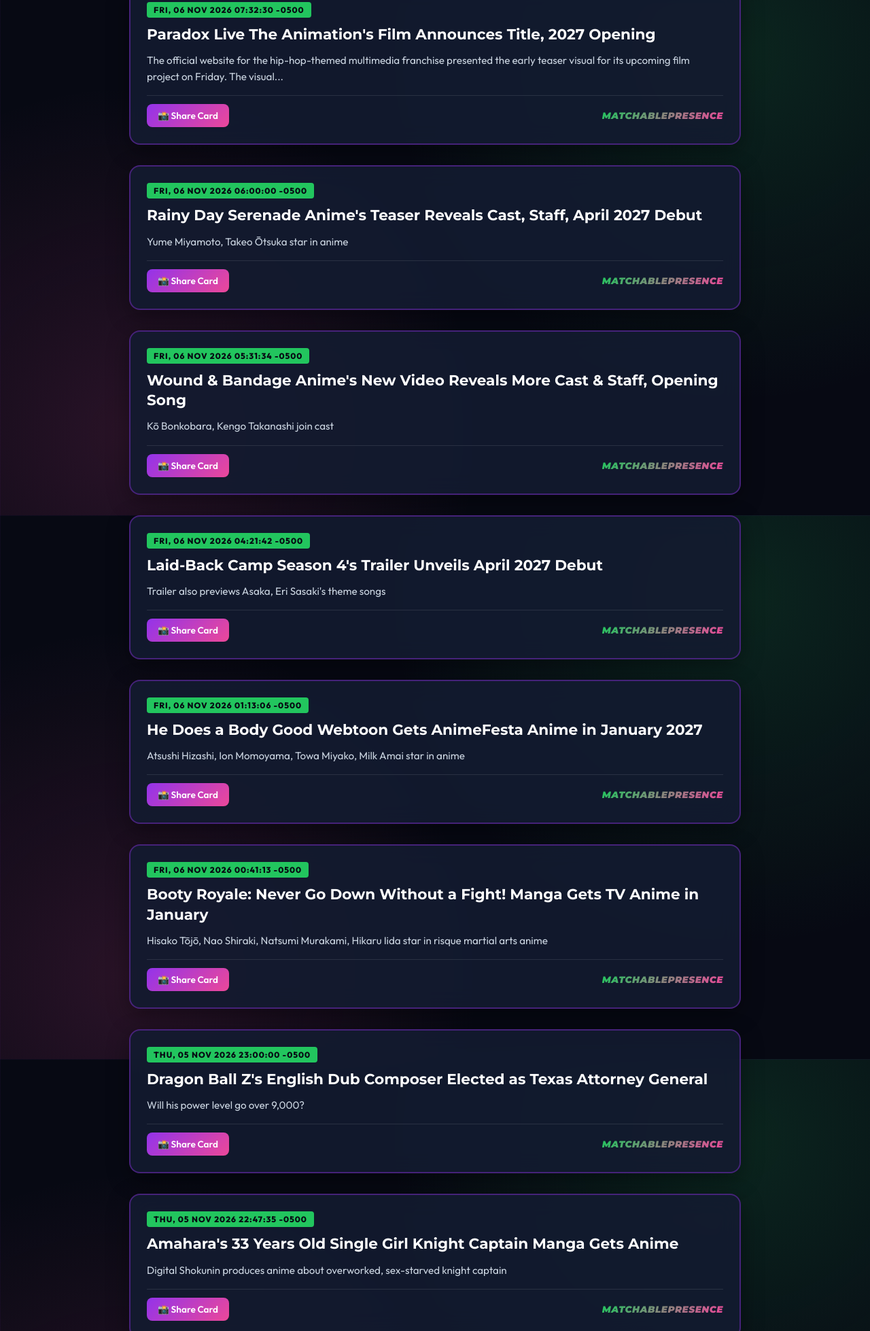
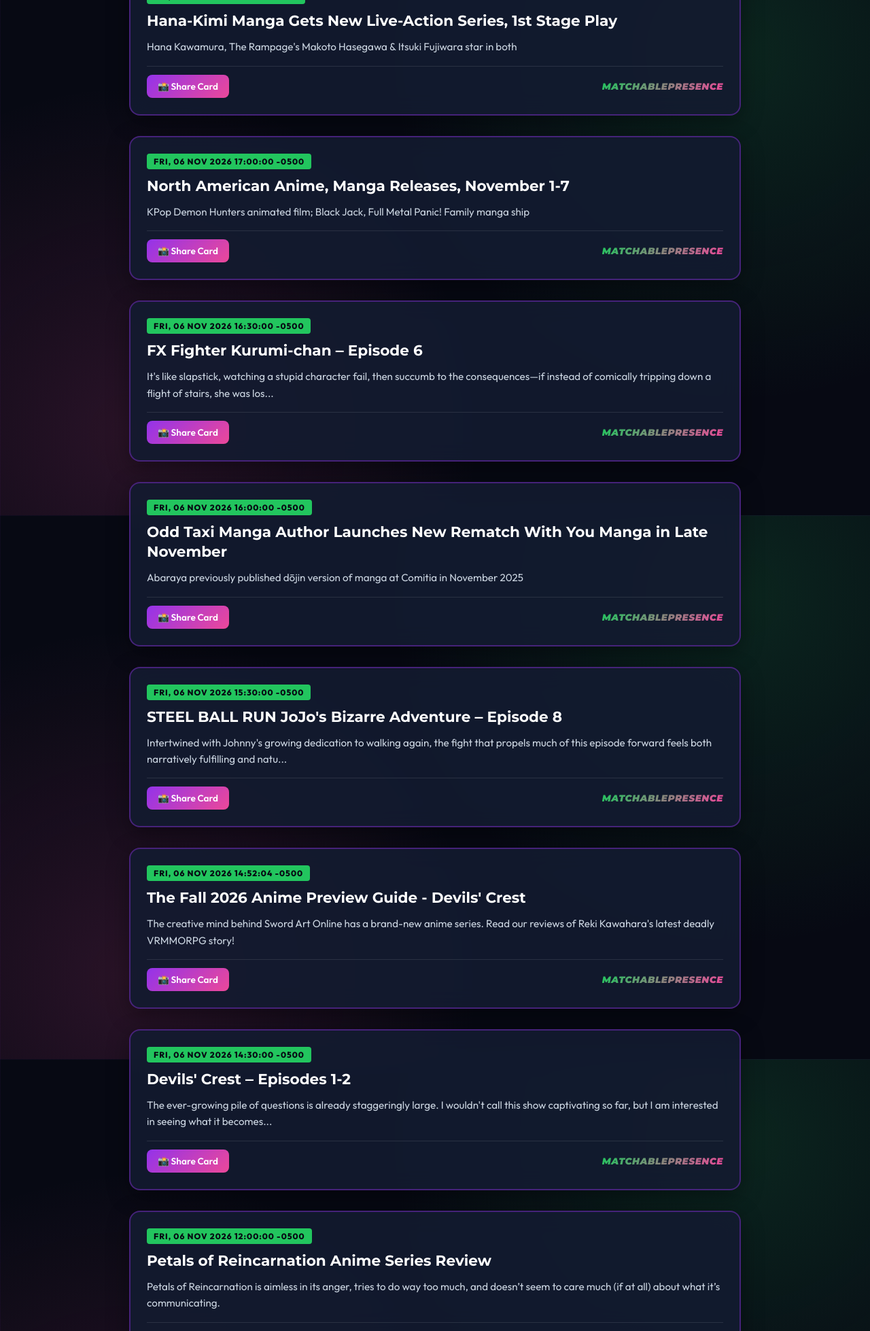
Before and after one commit to the-honored-00/matchablepresence, a plain HTML site: page index.html in a window 1280 px wide. Shown: the part 842-2800 px from the top of the page at 68% size. Drawn offline with nearby package versions, Linux system fonts and the light colour scheme.

Commit message:
Auto-update anime news feed

```diff
--- a/index.html
+++ b/index.html
@@ -215,9 +215,9 @@
 
             <div class="news-content-box">
                 <div>
-                    <div class="news-meta">Fri, 06 Nov 2026 10:00:00 -0500</div>
-                    <a href="https://www.animenewsnetwork.com/this-week-in-games/2026-11-05/hacking-your-evercold-pikmin/.243468" target="_blank" class="news-title">This Week in Games - Hacking your Evercold Pikmin</a>
-                    <p class="news-summary">Jean-Karlo has the update on the Goddess of Victory: NIKKE security exploit, a brand-new holiday, and the new classes coming to Final Fantasy XIV.</p>
+                    <div class="news-meta">Fri, 06 Nov 2026 21:00:00 -0500</div>
+                    <a href="https://www.animenewsnetwork.com/interest/2026-11-06/dragon-dogma-2-dark-arisen-game-collaborates-with-delicious-in-dungeon/.243563" target="_blank" class="news-title">Dragon's Dogma 2: Dark Arisen Game Collaborates With Delicious in Dungeon</a>
+                    <p class="news-summary">What sort of wild new recipes will Laios come up with?</p>
                 </div>
                 <div class="card-actions">
                     <button class="share-btn" onclick="shareCard(this)">📸 Share Card</button>
@@ -230,9 +230,9 @@
 
             <div class="news-content-box">
                 <div>
-                    <div class="news-meta">Fri, 06 Nov 2026 09:00:00 -0500</div>
-                    <a href="https://www.animenewsnetwork.com/interview/2026-11-06/exclusive-dr-poro-the-manga-writer-behind-the-vermilion-mask/.243221" target="_blank" class="news-title">EXCLUSIVE: Dr. Poro, the Manga Writer Behind The Vermilion Mask</a>
-                    <p class="news-summary">Dr. Poro and ANN discuss The Vermilion Mask's origins, how the characters reflect their creator, and why Dr. Poro always chooses the healer in RPGs.</p>
+                    <div class="news-meta">Fri, 06 Nov 2026 19:30:00 -0500</div>
+                    <a href="https://www.animenewsnetwork.com/review/magic-knight-rayearth/episode-5/.243594" target="_blank" class="news-title">Magic Knight Rayearth ‒ Episode 5</a>
+                    <p class="news-summary">Even Fuu knows that Fuu is the best character here. Queen.</p>
                 </div>
                 <div class="card-actions">
                     <button class="share-btn" onclick="shareCard(this)">📸 Share Card</button>
@@ -245,9 +245,9 @@
 
             <div class="news-content-box">
                 <div>
-                    <div class="news-meta">Fri, 06 Nov 2026 07:32:30 -0500</div>
-                    <a href="https://www.animenewsnetwork.com/daily-briefs/2026-11-06/paradox-live-the-animation-film-announces-title-2027-opening/.243590" target="_blank" class="news-title">Paradox Live The Animation's Film Announces Title, 2027 Opening</a>
-                    <p class="news-summary">The official website for the hip-hop-themed multimedia franchise presented the early teaser visual for its upcoming film project on Friday. The visual...</p>
+                    <div class="news-meta">Fri, 06 Nov 2026 18:51:13 -0500</div>
+                    <a href="https://www.animenewsnetwork.com/news/2026-11-06/hana-kimi-manga-gets-new-live-action-series-1st-stage-play/.243601" target="_blank" class="news-title">Hana-Kimi Manga Gets New Live-Action Series, 1st Stage Play</a>
+                    <p class="news-summary">Hana Kawamura, The Rampage's Makoto Hasegawa & Itsuki Fujiwara star in both</p>
                 </div>
                 <div class="card-actions">
                     <button class="share-btn" onclick="shareCard(this)">📸 Share Card</button>
@@ -260,9 +260,9 @@
 
             <div class="news-content-box">
                 <div>
-                    <div class="news-meta">Fri, 06 Nov 2026 06:00:00 -0500</div>
-                    <a href="https://www.animenewsnetwork.com/news/2026-11-06/rainy-day-serenade-anime-teaser-reveals-cast-staff-april-2027-debut/.243586" target="_blank" class="news-title">Rainy Day Serenade Anime's Teaser Reveals Cast, Staff, April 2027 Debut</a>
-                    <p class="news-summary">Yume Miyamoto, Takeo Ōtsuka star in anime</p>
+                    <div class="news-meta">Fri, 06 Nov 2026 17:00:00 -0500</div>
+                    <a href="https://www.animenewsnetwork.com/news/2026-11-06/north-american-anime-manga-releases-november-1-7/.243459" target="_blank" class="news-title">North American Anime, Manga Releases, November 1-7</a>
+                    <p class="news-summary">KPop Demon Hunters animated film; Black Jack, Full Metal Panic! Family manga ship</p>
                 </div>
                 <div class="card-actions">
                     <button class="share-btn" onclick="shareCard(this)">📸 Share Card</button>
@@ -275,9 +275,9 @@
 
             <div class="news-content-box">
                 <div>
-                    <div class="news-meta">Fri, 06 Nov 2026 05:31:34 -0500</div>
-                    <a href="https://www.animenewsnetwork.com/news/2026-11-06/wound-and-bandage-anime-new-video-reveals-more-cast-and-staff-opening-song/.243587" target="_blank" class="news-title">Wound & Bandage Anime's New Video Reveals More Cast & Staff, Opening Song</a>
-                    <p class="news-summary">Kō Bonkobara, Kengo Takanashi join cast</p>
+                    <div class="news-meta">Fri, 06 Nov 2026 16:30:00 -0500</div>
+                    <a href="https://www.animenewsnetwork.com/review/fx-fighter-kurumi-chan/episode-6/.243581" target="_blank" class="news-title">FX Fighter Kurumi-chan ‒ Episode 6</a>
+                    <p class="news-summary">It's like slapstick, watching a stupid character fail, then succumb to the consequences—if instead of comically tripping down a flight of stairs, she was los...</p>
                 </div>
                 <div class="card-actions">
                     <button class="share-btn" onclick="shareCard(this)">📸 Share Card</button>
@@ -290,9 +290,9 @@
 
             <div class="news-content-box">
                 <div>
-                    <div class="news-meta">Fri, 06 Nov 2026 04:21:42 -0500</div>
-                    <a href="https://www.animenewsnetwork.com/news/2026-11-06/laid-back-camp-season-4-trailer-unveils-april-2027-debut/.243588" target="_blank" class="news-title">Laid-Back Camp Season 4's Trailer Unveils April 2027 Debut</a>
-                    <p class="news-summary">Trailer also previews Asaka, Eri Sasaki's theme songs</p>
+                    <div class="news-meta">Fri, 06 Nov 2026 16:00:00 -0500</div>
+                    <a href="https://www.animenewsnetwork.com/news/2026-11-06/odd-taxi-manga-author-launches-new-rematch-with-you-manga-in-late-november/.243576" target="_blank" class="news-title">Odd Taxi Manga Author Launches New Rematch With You Manga in Late November</a>
+                    <p class="news-summary">Abaraya previously published dōjin version of manga at Comitia in November 2025</p>
                 </div>
                 <div class="card-actions">
                     <button class="share-btn" onclick="shareCard(this)">📸 Share Card</button>
@@ -305,9 +305,9 @@
 
             <div class="news-content-box">
                 <div>
-                    <div class="news-meta">Fri, 06 Nov 2026 01:13:06 -0500</div>
-                    <a href="https://www.animenewsnetwork.com/news/2026-11-06/he-does-a-body-good-webtoon-gets-animefesta-anime-in-january-2027/.243585" target="_blank" class="news-title">He Does a Body Good Webtoon Gets AnimeFesta Anime in January 2027</a>
-                    <p class="news-summary">Atsushi Hizashi, Ion Momoyama, Towa Miyako, Milk Amai star in anime</p>
+                    <div class="news-meta">Fri, 06 Nov 2026 15:30:00 -0500</div>
+                    <a href="https://www.animenewsnetwork.com/review/steel-ball-run-jojo-bizarre-adventure/episode-8/.243593" target="_blank" class="news-title">STEEL BALL RUN JoJo's Bizarre Adventure ‒ Episode 8</a>
+                    <p class="news-summary">Intertwined with Johnny's growing dedication to walking again, the fight that propels much of this episode forward feels both narratively fulfilling and natu...</p>
                 </div>
                 <div class="card-actions">
                     <button class="share-btn" onclick="shareCard(this)">📸 Share Card</button>
@@ -320,9 +320,9 @@
 
             <div class="news-content-box">
                 <div>
-                    <div class="news-meta">Fri, 06 Nov 2026 00:41:13 -0500</div>
-                    <a href="https://www.animenewsnetwork.com/news/2026-11-06/booty-royale-never-go-down-without-a-fight-manga-gets-tv-anime-in-january/.243584" target="_blank" class="news-title">Booty Royale: Never Go Down Without a Fight! Manga Gets TV Anime in January</a>
-                    <p class="news-summary">Hisako Tōjō, Nao Shiraki, Natsumi Murakami, Hikaru Iida star in risque martial arts anime</p>
+                    <div class="news-meta">Fri, 06 Nov 2026 14:52:04 -0500</div>
+                    <a href="https://www.animenewsnetwork.com/preview-guide/2026/fall/devils-crest/.243578" target="_blank" class="news-title">The Fall 2026 Anime Preview Guide - Devils' Crest</a>
+                    <p class="news-summary">The creative mind behind Sword Art Online has a brand-new anime series. Read our reviews of Reki Kawahara's latest deadly VRMMORPG story!</p>
                 </div>
                 <div class="card-actions">
                     <button class="share-btn" onclick="shareCard(this)">📸 Share Card</button>
@@ -335,9 +335,9 @@
 
             <div class="news-content-box">
                 <div>
-                    <div class="news-meta">Thu, 05 Nov 2026 23:00:00 -0500</div>
-                    <a href="https://www.animenewsnetwork.com/interest/2026-11-05/dragon-ball-z-english-dub-composer-elected-as-texas-attorney-general/.243558" target="_blank" class="news-title">Dragon Ball Z's English Dub Composer Elected as Texas Attorney General</a>
-                    <p class="news-summary">Will his power level go over 9,000?</p>
+                    <div class="news-meta">Fri, 06 Nov 2026 14:30:00 -0500</div>
+                    <a href="https://www.animenewsnetwork.com/review/devils-crest/episodes-1-2/.243580" target="_blank" class="news-title">Devils' Crest ‒ Episodes 1-2</a>
+                    <p class="news-summary">The ever-growing pile of questions is already staggeringly large. I wouldn't call this show captivating so far, but I am interested in seeing what it becomes...</p>
                 </div>
                 <div class="card-actions">
                     <button class="share-btn" onclick="shareCard(this)">📸 Share Card</button>
@@ -350,9 +350,9 @@
 
             <div class="news-content-box">
                 <div>
-                    <div class="news-meta">Thu, 05 Nov 2026 22:47:35 -0500</div>
-                    <a href="https://www.animenewsnetwork.com/news/2026-11-05/amahara-33-years-old-single-girl-knight-captain-manga-gets-anime/.243579" target="_blank" class="news-title">Amahara's 33 Years Old Single Girl Knight Captain Manga Gets Anime</a>
-                    <p class="news-summary">Digital Shokunin produces anime about overworked, sex-starved knight captain</p>
+                    <div class="news-meta">Fri, 06 Nov 2026 12:00:00 -0500</div>
+                    <a href="https://www.animenewsnetwork.com/review/petals-of-reincarnation-anime-series/.243049" target="_blank" class="news-title">Petals of Reincarnation Anime Series Review</a>
+                    <p class="news-summary">Petals of Reincarnation is aimless in its anger, tries to do way too much, and doesn’t seem to care much (if at all) about what it’s communicating.</p>
                 </div>
                 <div class="card-actions">
                     <button class="share-btn" onclick="shareCard(this)">📸 Share Card</button>
```
